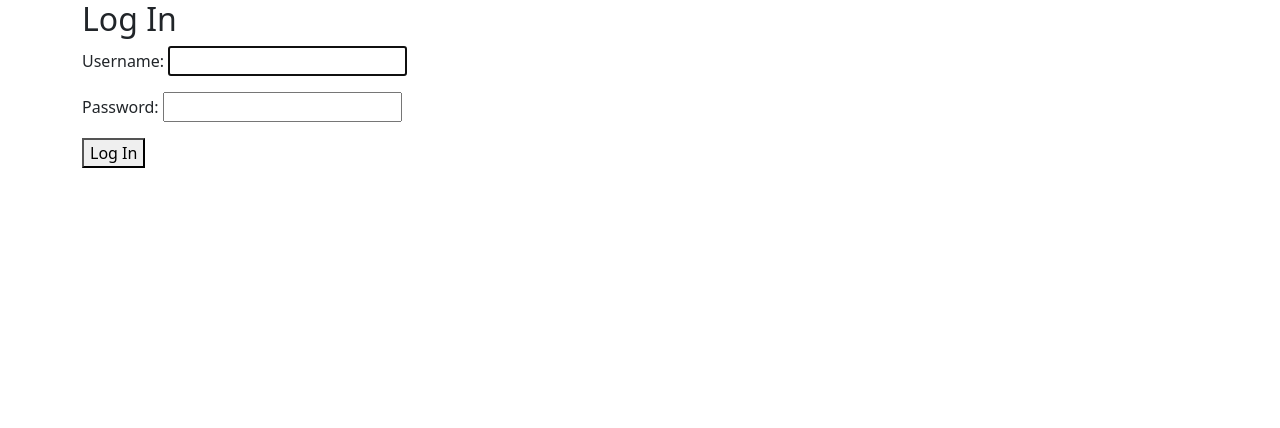
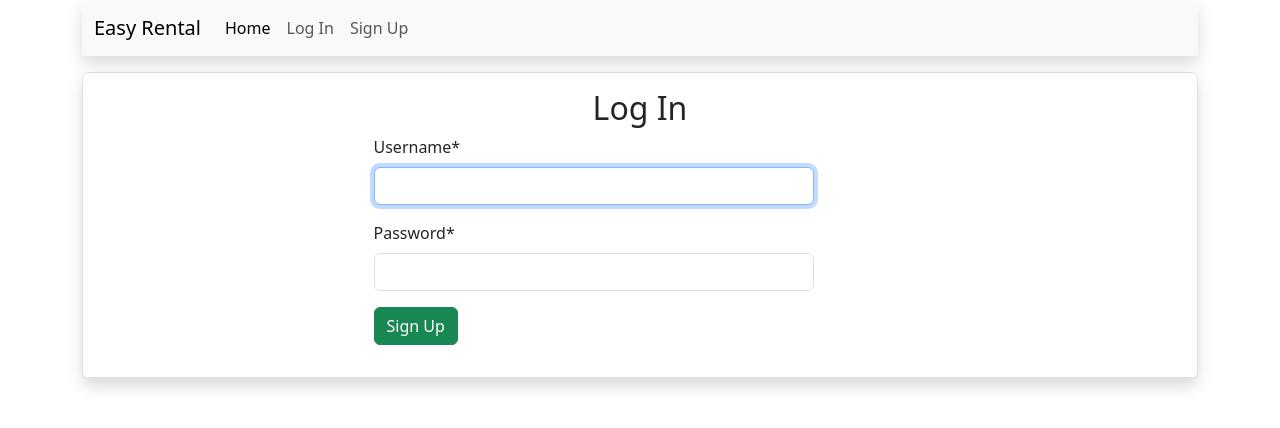
Before and after one commit to tenzi1/RentalSite, a Django app: page /accounts/login/ in a window 1280 px wide. Shown: the top 428 px of the page. Run offline with Django 5.2, Linux system fonts and the light colour scheme; parts of the project's set-up code (start-up, migrations or seed data) failed here and were passed over; some libraries are stand-ins or nearby versions.

Commit message:
feat: Add singup login form templates

```diff
--- a/templates/_base.html
+++ b/templates/_base.html
@@ -1,4 +1,5 @@
 <html lang="en">
+{% load static%}
 
 <head>
     <meta charset="UTF-8">
@@ -6,10 +7,21 @@
     <title>{% block title %} Easy Rental {% endblock %}</title>
     <link href="https://cdn.jsdelivr.net/npm/bootstrap@5.3.3/dist/css/bootstrap.min.css" rel="stylesheet"
         integrity="sha384-QWTKZyjpPEjISv5WaRU9OFeRpok6YctnYmDr5pNlyT2bRjXh0JMhjY6hW+ALEwIH" crossorigin="anonymous">
+    <style>
+        .singup-form {
+            background-color: orange;
+        }
+    </style>
 </head>
 
 <body>
+    <div class="container mb-2">
+        {% include 'navbar.html' %}
+    </div>
+
     <div class="container">
+
+
         {% block content %}
         {% endblock content%}
     </div>
--- a/templates/home.html
+++ b/templates/home.html
@@ -12,8 +12,8 @@
 </form>
 
 {% else %}
-<p>You are not logged in</p>
-<a href="{% url 'login' %}">Log In</a>
-<a href="{% url 'signup' %}">Sign Up</a>
+<p>You are currenlty not logged in. To access full feature you can <a href="{% url 'login' %}">Log In</a>.
+    <a href="{% url 'signup' %}">Don't have account?</a>
+</p>
 {% endif %}
 {% endblock %}
--- /dev/null
+++ b/templates/navbar.html
@@ -0,0 +1,92 @@
+{% load static %}
+{% block navbar%}
+
+<nav class="navbar navbar-expand-lg bg-body-tertiary shadow">
+    <div class="container-fluid">
+
+        <a href="#" class="navbar-brand">Easy Rental</a>
+        <button class="navbar-toggler" type="button" data-bs-toggle="collapse" data-bs-target="#navbarSupportedContent"
+            aria-controls="navbarSupportedContent" aria-expanded="false" aria-label="Toggle navigation">
+            <span class="navbar-toggler-icon"></span>
+        </button>
+
+        <div class="collapse navbar-collapse" id="navbarSupportedContent">
+            <!-- <ul class="navbar-nav me-auto mb-2 mb-md-0">
+                {% if user.is_authenticated %}
+                <li class="nav-item">
+                    <a class="nav-link" href="{% url 'logout' %}">Log Out</a>
+                </li>
+                {% else %}
+                <li class="nav-item">
+                    <a class="nav-link" href="{% url 'login' %}">Log In</a>
+                </li>
+                <li class="nav-item">
+                    <a class="nav-link" href="{% url 'signup' %}">Sign Up</a>
+                </li>
+                {% endif %}
+            </ul> -->
+
+            <ul class="navbar-nav me-auto mb-2 mb-lg-0">
+                <li class="nav-item">
+                    <a class="nav-link active" aria-current="page" href="{% url 'home' %}">Home</a>
+                </li>
+                {% if user.is_authenticated %}
+                <li class="nav-item">
+                    <a class="nav-link" href="{% url 'logout' %}">Log Out</a>
+                </li>
+                {% else %}
+                <li class="nav-item">
+                    <a class="nav-link" href="{% url 'login' %}">Log In</a>
+                </li>
+                <li class="nav-item">
+                    <a class="nav-link" href="{% url 'signup' %}">Sign Up</a>
+                </li>
+                {% endif %}
+                <!-- <li class="nav-item dropdown">
+                    <a class="nav-link dropdown-toggle" href="#" role="button" data-bs-toggle="dropdown"
+                        aria-expanded="false">
+                        Dropdown
+                    </a> -->
+                <!-- <ul class="dropdown-menu">
+                        <li><a class="dropdown-item" href="#">Action</a></li>
+                        <li><a class="dropdown-item" href="#">Another action</a></li>
+                        <li>
+                            <hr class="dropdown-divider">
+                        </li>
+                        <li><a class="dropdown-item" href="#">Something else here</a></li>
+                    </ul> -->
+                <!-- </li> -->
+                <!-- <li class="nav-item">
+                    <a class="nav-link disabled">Disabled</a>
+                </li> -->
+            </ul>
+        </div>
+    </div>
+</nav>
+<!--  -->
+<!-- <nav class="navbar navbar-expand-md navbar-dark fixed-top bg-dark">
+    <div class="container-fluid">
+        <a class="navbar-brand" href="#">Bookstore</a>
+        <button class="navbar-toggler" type="button" data-bs-toggle="collapse" data-bs-targ\ et="#navbarCollapse"
+            aria-controls="navbarCollapse" aria-expanded="false" aria-label="Toggle navigation">
+            <span class="navbar-toggler-icon"></span>
+        </button>
+        <div class="collapse navbar-collapse" id="navbarCollapse">
+            <ul class="navbar-nav me-auto mb-2 mb-md-0">
+                {% if user.is_authenticated %}
+                <li class="nav-item">
+                    <a class="nav-link" href="{% url 'logout' %}">Log Out</a>
+                </li>
+                {% else %}
+                <li class="nav-item">
+                    <a class="nav-link" href="{% url 'login' %}">Log In</a>
+                </li>
+                <li class="nav-item">
+                    <a class="nav-link" href="{% url 'signup' %}">Sign Up</a>
+                </li>
+                {% endif %}
+            </ul>
+        </div>
+    </div>
+</nav> -->
+{% endblock %}
--- a/users/templates/registration/login.html
+++ b/users/templates/registration/login.html
@@ -1,12 +1,35 @@
 {% extends '_base.html' %}
+{% load crispy_forms_tags %}
 
 {% block title %} Log In {% endblock %}
 
 {% block content %}
-<h2>Log In</h2>
-<form method="post">
-    {% csrf_token %}
-    {{form.as_p}}
-    <button type="submit">Log In</button>
-</form>
+
+<div class="container border rounded shadow mt-3 py-3">
+    <h2 class="text-center">Log In</h2>
+    <div class="row justify-content-center">
+        <div class="col-md-6">
+            <form method="post" novalidate>
+                {% csrf_token %}
+                <div class="form-group row">
+                    <div class="col-sm-10">
+                        {{ form.username|as_crispy_field }}
+                    </div>
+                </div>
+                <div class="form-group row">
+                    <!-- <label for="{{ form.password1.id_for_label }}" class="col-sm-2 col-form-label">Password</label> -->
+                    <div class="col-sm-10">
+                        {{ form.password|as_crispy_field }}
+                    </div>
+                </div>
+
+                <div class="form-group row">
+                    <div class="col-sm-10">
+                        <button class="btn btn-success" type="submit">Sign Up</button>
+                    </div>
+                </div>
+            </form>
+        </div>
+    </div>
+</div>
 {% endblock %}
```
Also changed, not shown: core/settings.py (+11 -0 lines), users/forms.py (+11 -4 lines), users/templates/registration/signup.html (+42 -6 lines), static/images/logo.jpeg (added).
